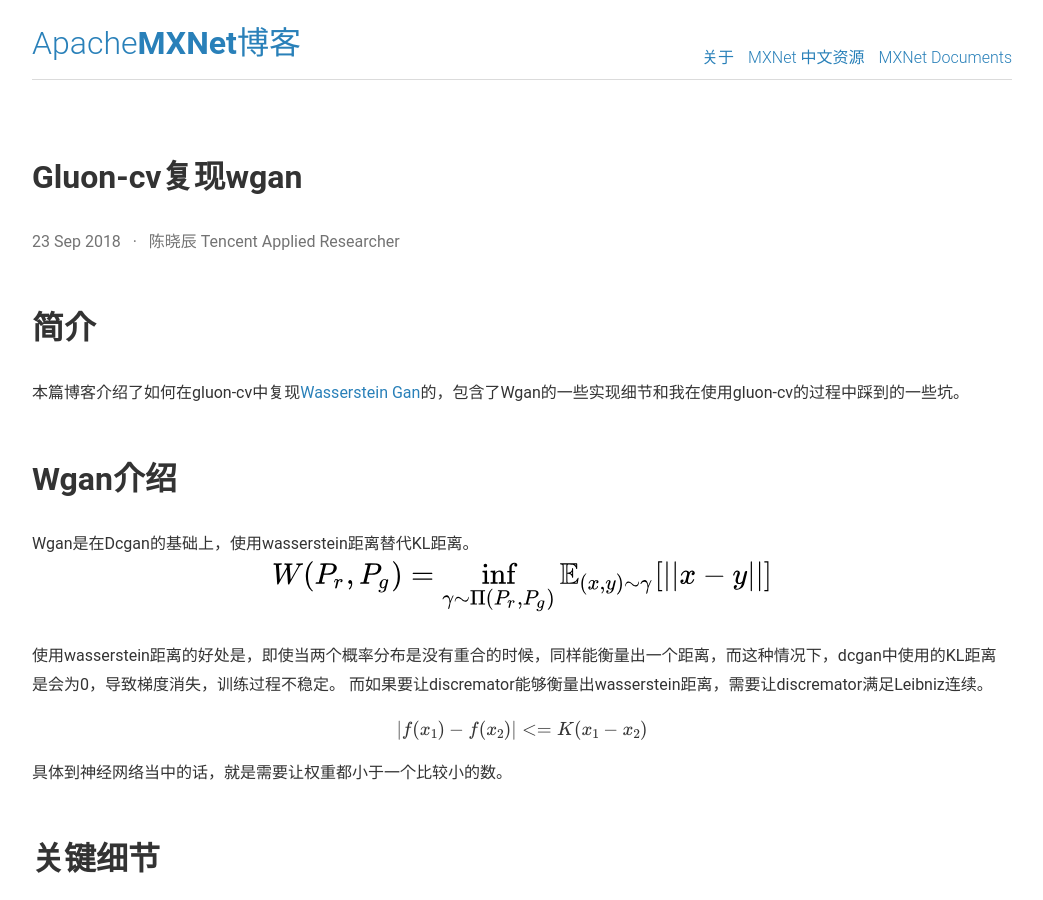
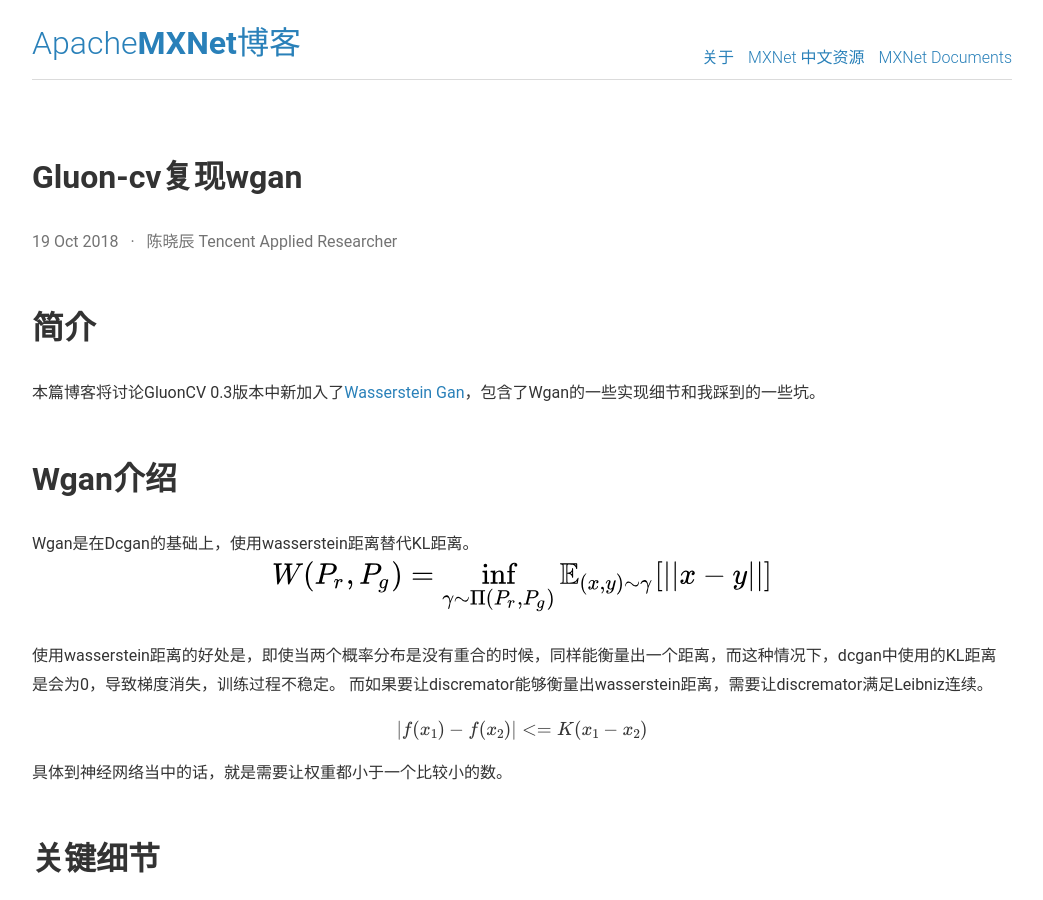
Before and after one commit to mxnet-zh/blog, a Jekyll site: the page built from _posts/2018-10-19-wgan.md, in a window 1280 px wide and 900 px high. Shown: the whole window, without its empty margins (118-1161 px from the left). Built offline with Jekyll 4.4.1, drawn with Linux system fonts in a browser that asks for light colours; formulas are drawn with MathJax 3.

Commit message:
Update and rename 2018-09-23-wgan.md to 2018-10-19-wgan.md

```diff
--- a/_posts/2018-09-23-wgan.md
+++ b/_posts/2018-10-19-wgan.md
@@ -4,7 +4,8 @@
 ---
 
 ## 简介
-本篇博客介绍了如何在gluon-cv中复现[Wasserstein Gan](https://arxiv.org/abs/1701.07875)的，包含了Wgan的一些实现细节和我在使用gluon-cv的过程中踩到的一些坑。
+
+本篇博客将讨论GluonCV 0.3版本中新加入了[Wasserstein Gan](https://arxiv.org/abs/1701.07875)，包含了Wgan的一些实现细节和我踩到的一些坑。
 
 ## Wgan介绍
 Wgan是在Dcgan的基础上，使用wasserstein距离替代KL距离。
```
